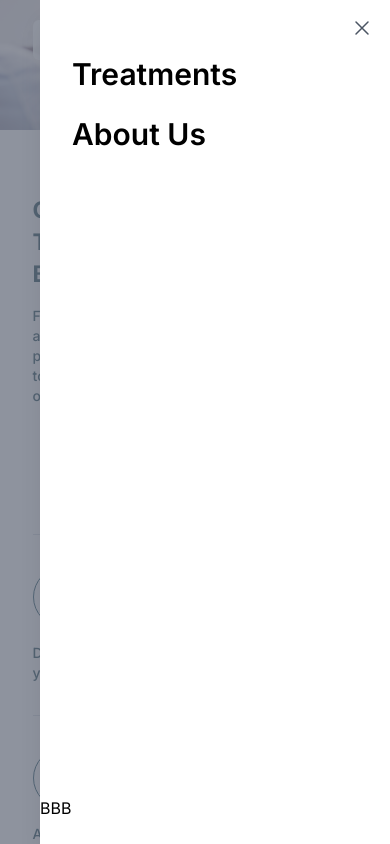
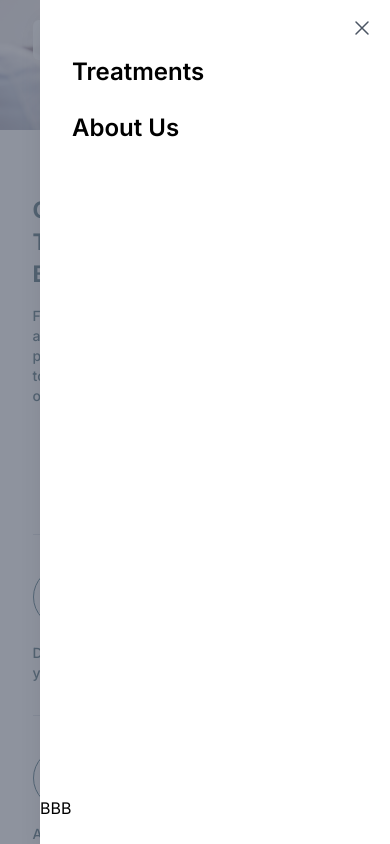
Before and after one commit to shanewmurphy/fermoy-dental-website, a Next.js app: page /Treatments in a window 390 px wide. Both pictures are taken after a click on the button "Menu". Shown: the top 844 px of the page. Built offline with nearby package versions, Linux system fonts and the light colour scheme.

Commit message:
Nav Mobile update

```diff
--- a/app/components/Mobile-Nav.jsx
+++ b/app/components/Mobile-Nav.jsx
@@ -79,13 +79,13 @@ export default function MobileNav() {
                             <div className="py-8 px-8">
                               <Link
                                 href="Treatments"
-                                className="text-3xl block font-semibold mb-6"
+                                className="text-2xl block font-semibold mb-6"
                               >
                                 Treatments
                               </Link>
                               <Link
                                 href="About"
-                                className="text-3xl block font-semibold"
+                                className="text-2xl block font-semibold"
                               >
                                 About Us
                               </Link>
--- a/app/globals.css
+++ b/app/globals.css
@@ -253,7 +253,7 @@ figure.effect-ruby:hover p {
   transform: translate3d(0, 0, 0) scale(1);
 }
 .mobile-nav-container {
-  height: 100vh;
+  height: 100svh;
 }
 @media (max-width: 768px) {
   :root {
```
